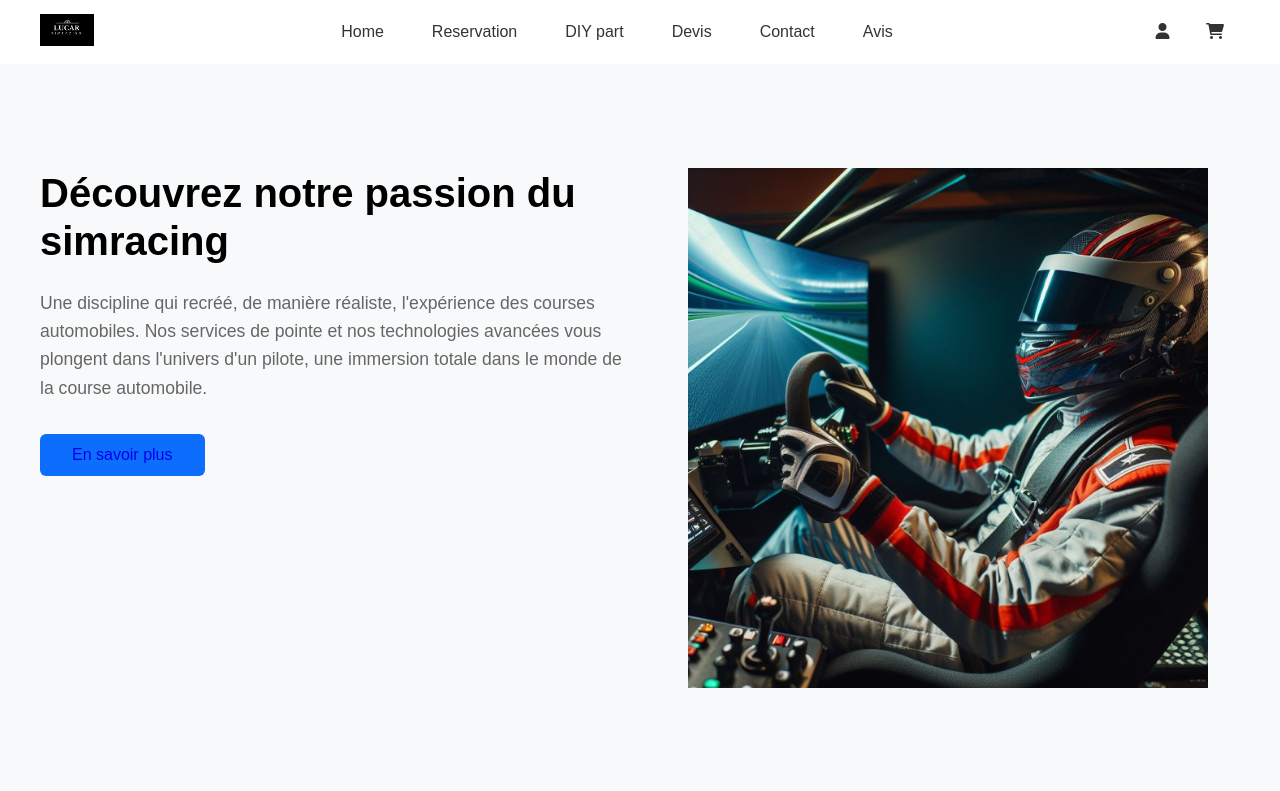
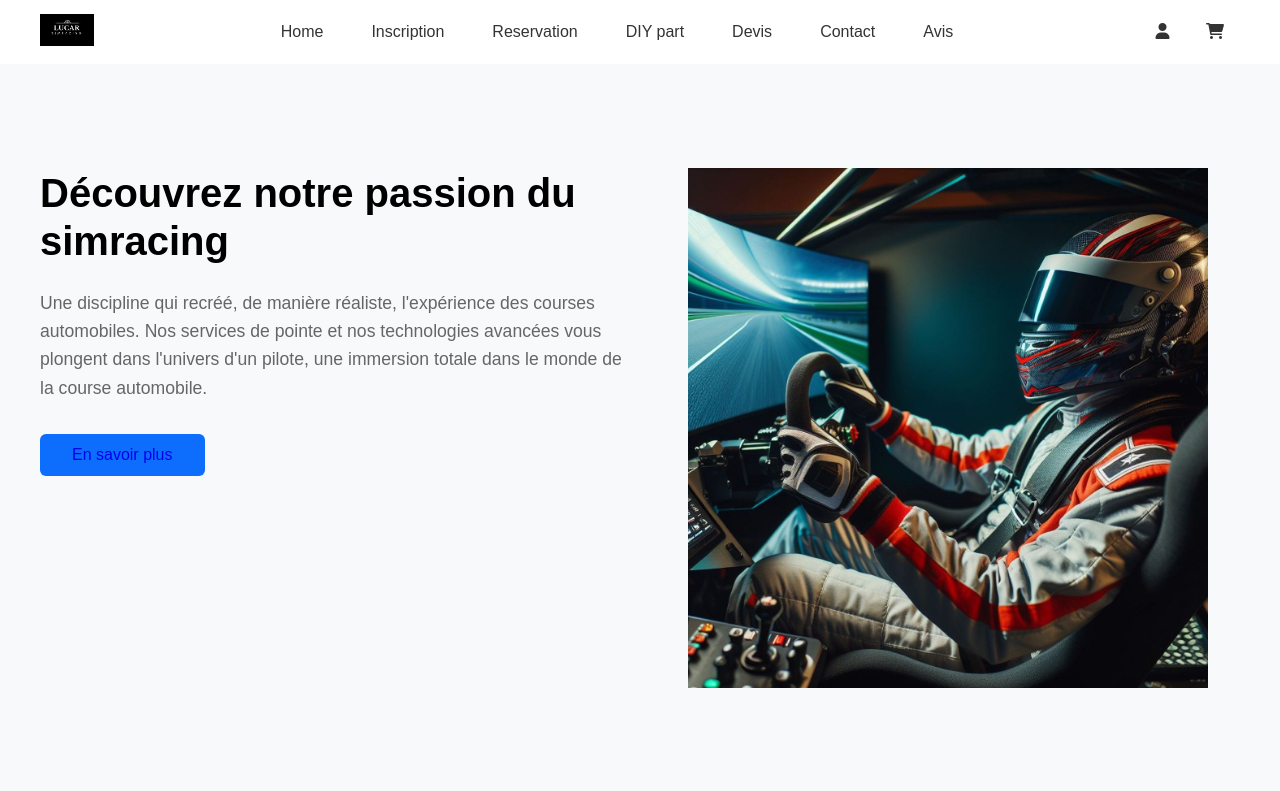
Before and after one commit to LucArronne/Sim_API, a Symfony app: template templates/pages/home.html.twig in a window 1280 px wide. Shown: the top 791 px of the page. Run offline with Twig, Linux system fonts and the light colour scheme; the template is opened without the code that fills it: most values are stand-ins (such as "Sample title", 1, 10 or a date in 2020); grey boxes marked "Sample" are stand-in pictures; some libraries are stand-ins or nearby versions.

Commit message:
ajout onglet inscription

```diff
--- a/templates/components/nav.html.twig
+++ b/templates/components/nav.html.twig
@@ -7,7 +7,8 @@
         </div>
 
         <div class="nav-links">
-            <a href="{{ path('app_home') }}" class="nav-link">Home</a>
+            <a href="{{ path('app_home') }}" class="nav-link {% if app.request.get('_route') == 'app_home' %}active{% endif %}">Home</a>
+            <a href="#" class="nav-link">Inscription</a>
             <a href="#" class="nav-link">Reservation</a>
             <a href="#" class="nav-link">DIY part</a>
             <a href="#" class="nav-link">Devis</a>
```
